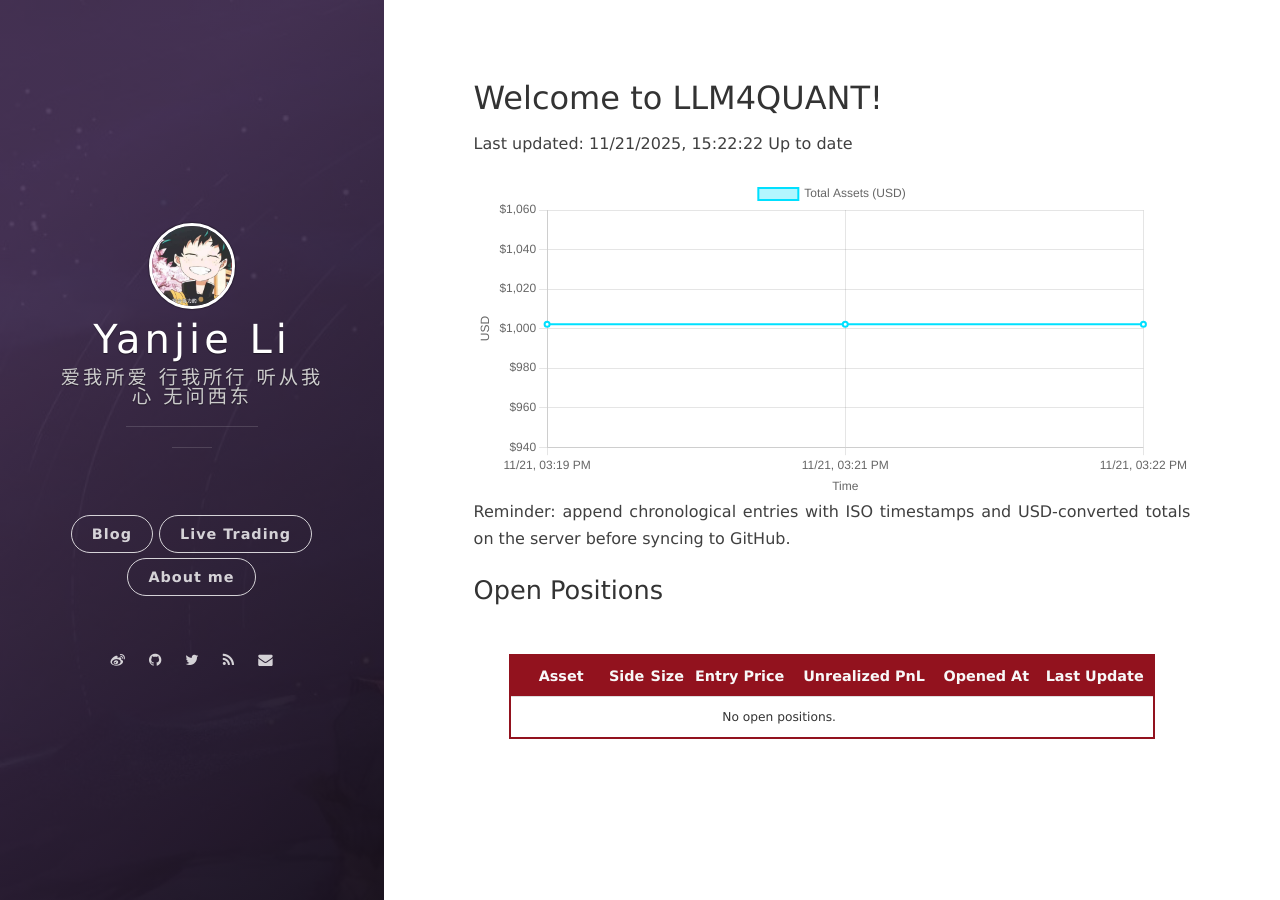
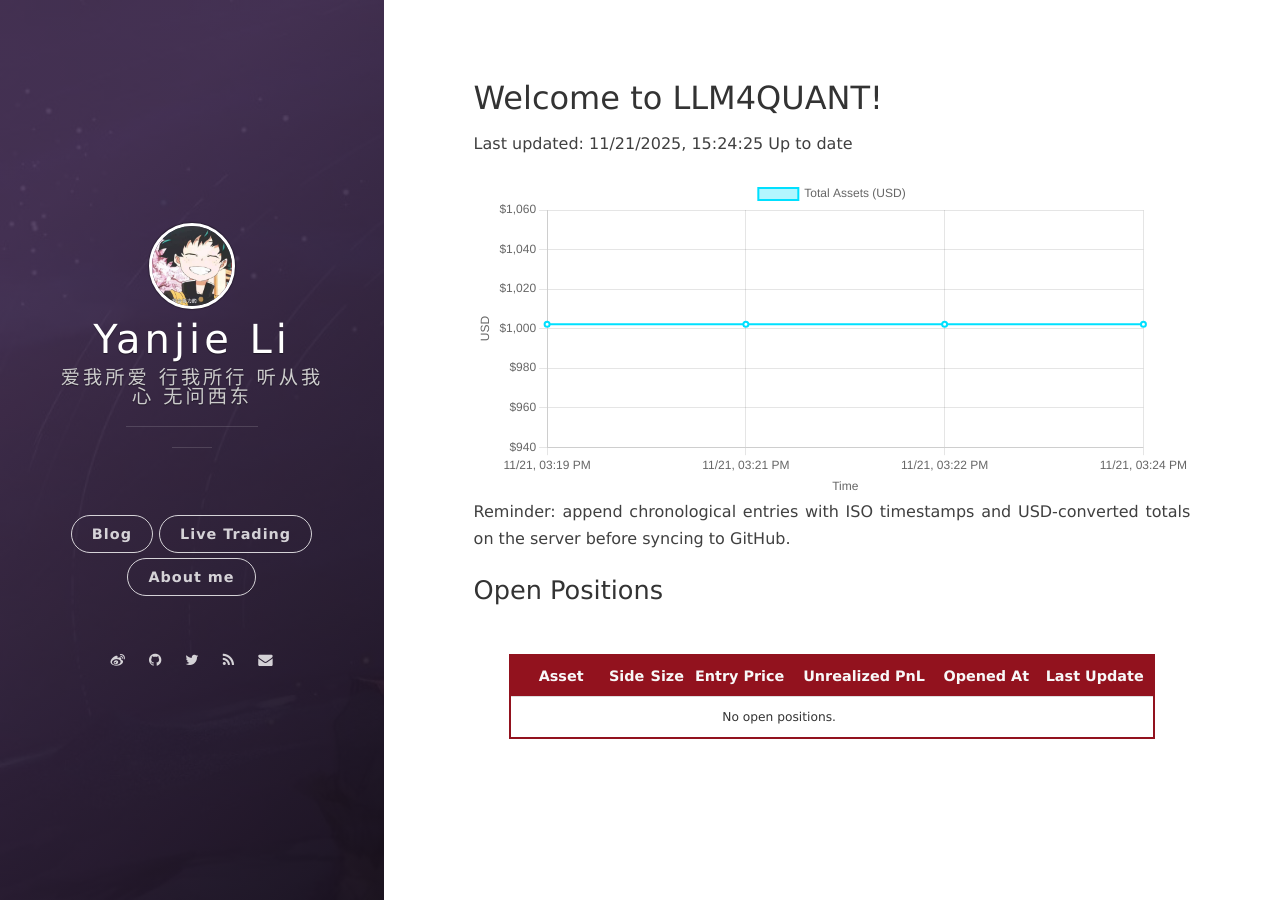
Before and after one commit to leeyegy/leeyegy.github.io, a Jekyll site: the page built from live-trading.html, in a window 1280 px wide. Built offline with Jekyll 4.4.1, drawn with Linux system fonts in a browser that asks for light colours; nearby versions of some CDN libraries.

Commit message:
AccountMonitor: update balance history 2025-11-21T23:24:25+08:00

```diff
--- a/assets/data/binance/balance-history.json
+++ b/assets/data/binance/balance-history.json
@@ -1,5 +1,5 @@
 {
-  "generatedAt": "2025-11-21T23:22:22+08:00",
+  "generatedAt": "2025-11-21T23:24:25+08:00",
   "asset": "total_usd_value",
   "history": [
     {
@@ -13,6 +13,10 @@
     {
       "timestamp": "2025-11-21T23:22:22+08:00",
       "totalUsd": 1002.16734911
+    },
+    {
+      "timestamp": "2025-11-21T23:24:25+08:00",
+      "totalUsd": 1002.16734911
     }
   ]
 }
```
